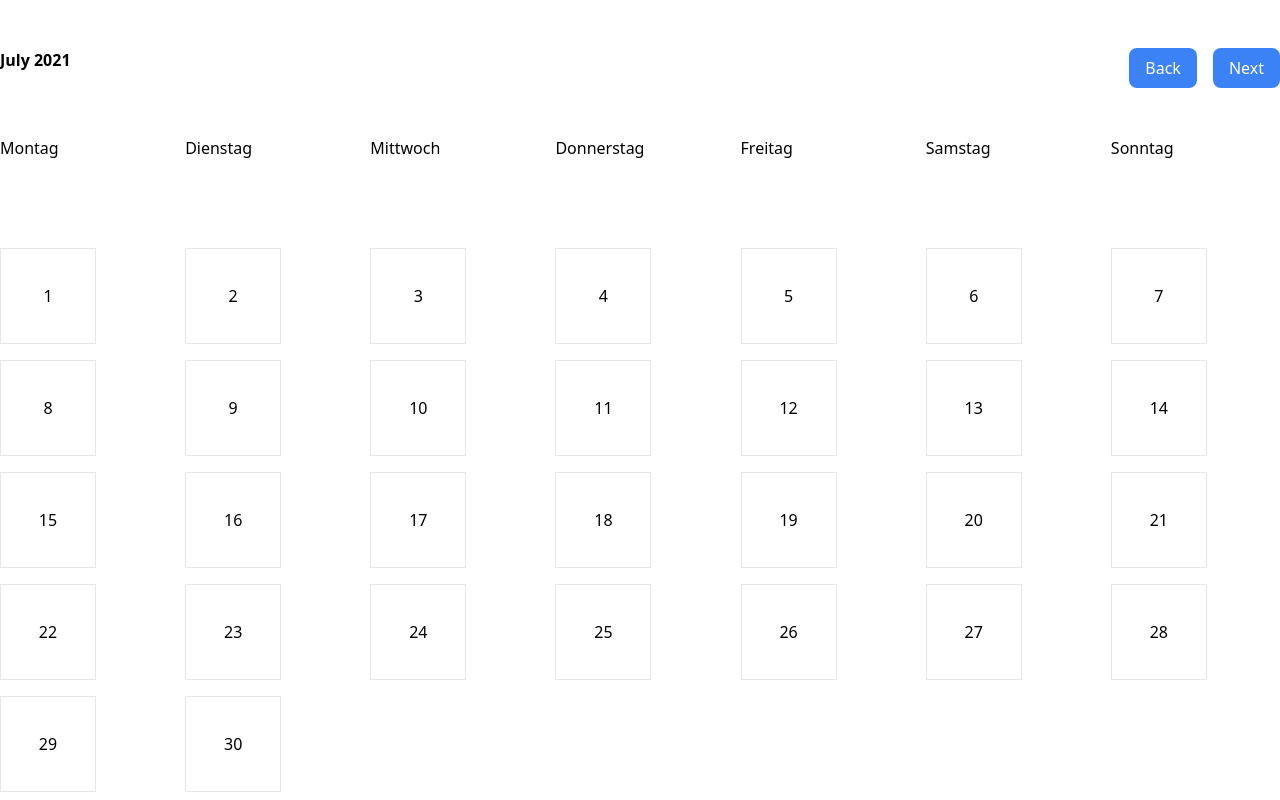
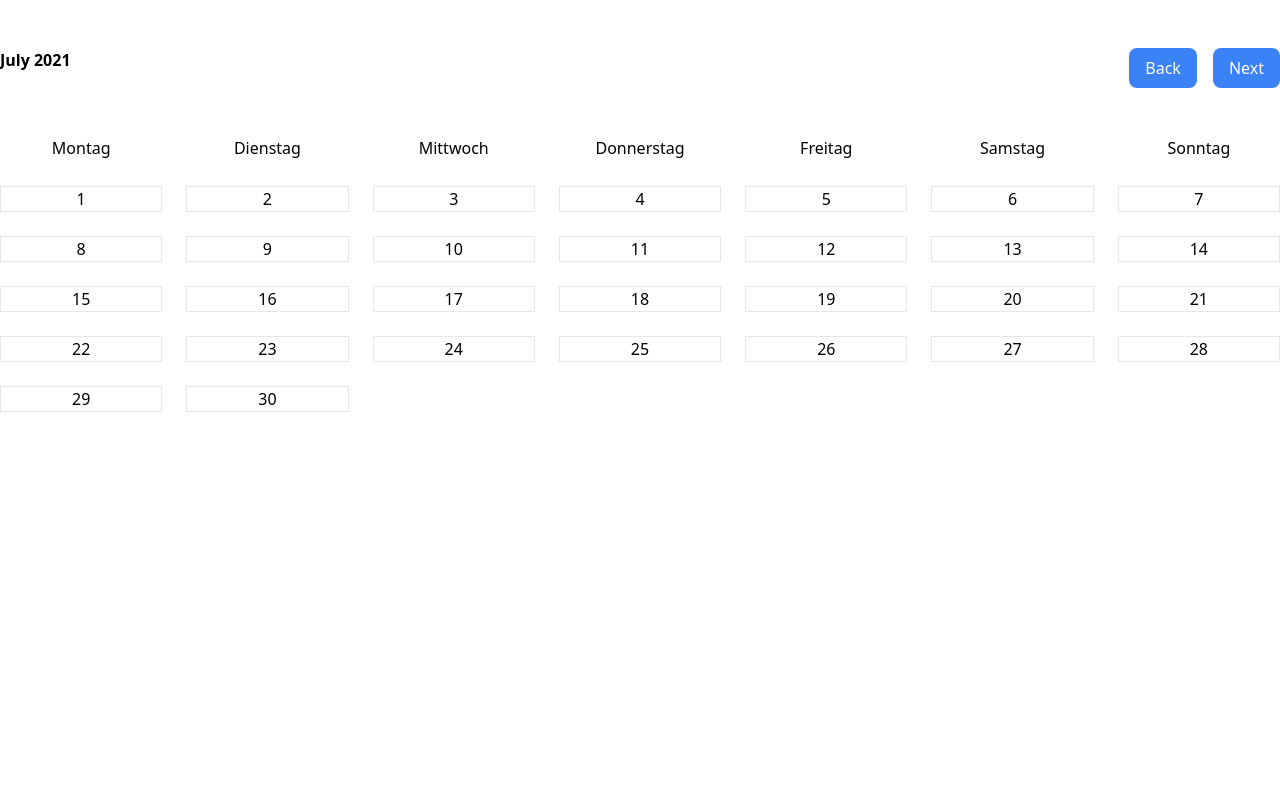
Before and after one commit to DrBennemin/calendar-vue, a Vue app: page / in a window 1280 px wide. Built offline with nearby package versions, Linux system fonts and the light colour scheme.

Commit message:
Add some clicktests

```diff
--- a/src/pages/CalendarPage.vue
+++ b/src/pages/CalendarPage.vue
@@ -9,12 +9,12 @@
                 <button class="bg-blue-500 py-2 px-4 rounded-lg text-white hover:bg-red-500" v-on:click="monthNext()">Next</button>
             </div>
         </div>
-        <div class="grid grid-rows-5 grid-cols-7 grid-flow-row gap-4">
-            <div v-for="(weekday, index) in weekdays" :key="index">
+        <div class="grid grid-rows-5 grid-cols-7 grid-flow-row gap-6">
+            <div v-for="(weekday, index) in weekdays" :key="index" class="grid justify-around">
                 {{ weekday }}
             </div>
             <div
-                class="border h-24 w-24 grid justify-items-center items-center hover:bg-blue-500 hover:text-white hover:font-bold cursor-pointer"
+                class="border max-h-24 max-w-24 grid justify-items-center items-center hover:bg-blue-500 hover:text-white hover:font-bold cursor-pointer"
                 v-for="(date, index) in dates"
                 :key="index"
             >
@@ -47,11 +47,11 @@ export default {
             console.log(dayjs().subtract(1, "month"));
         },
         monthNext: () => {
-            let newMonth = dayjs().add(1, "month");
-            for (let i = 0; i < 1; i++) {
-                newMonth + 1;
+            let actualMonth = dayjs();
+            do {
+                let newMonth = actualMonth.add(1, "month");
                 console.log(newMonth);
-            }
+            } while (actualMonth < 12);
         },
     },
 };
```
